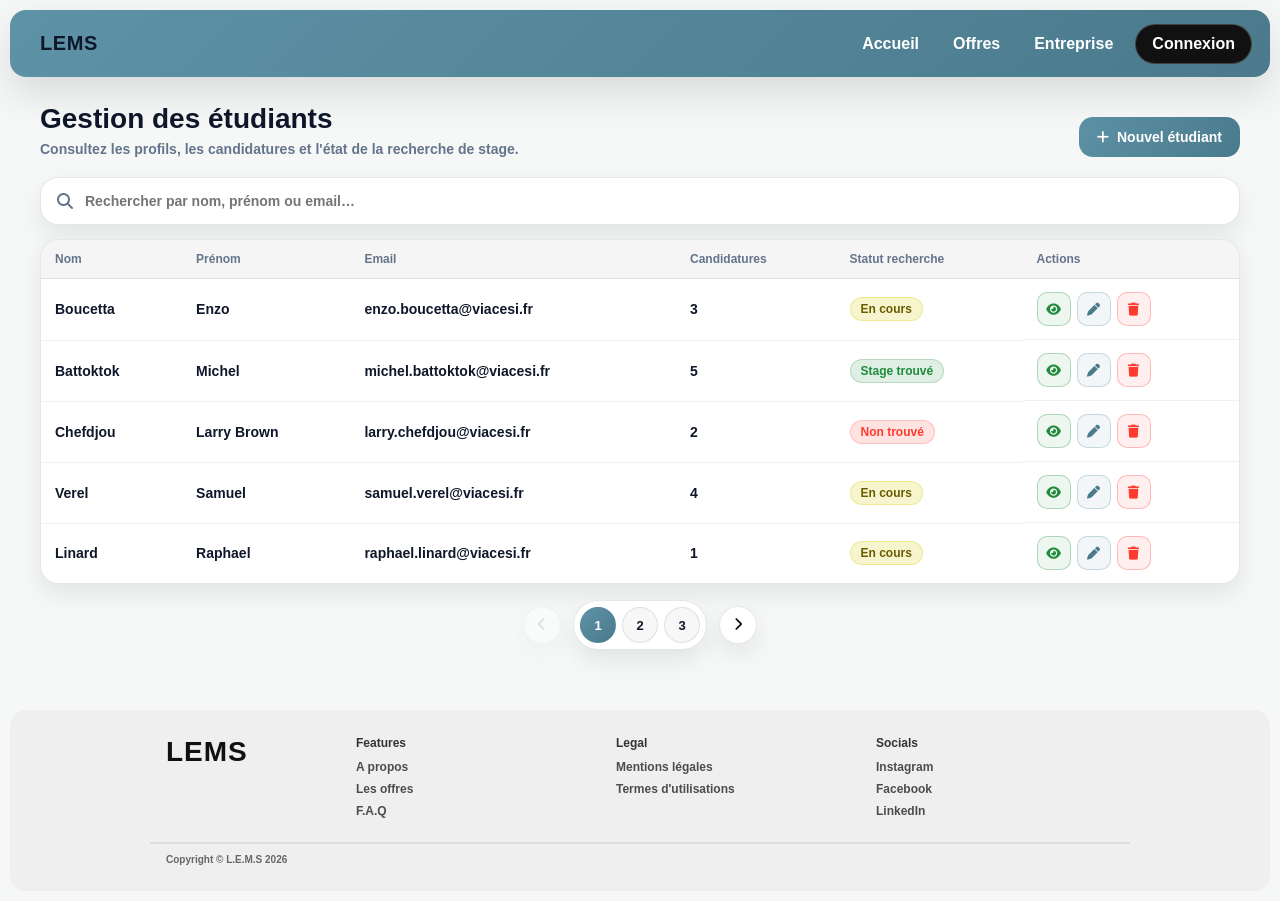
After one commit to LarryBrown802/Projet-dev-web, a PHP site: template templates/student_pilot.html.twig in a window 1280 px wide. The commit adds this page. Run offline with PHP 8.4, Linux system fonts and the light colour scheme; the template is opened without the code that fills it, so the values that code supplies are empty; some libraries are stand-ins or nearby versions.

Commit message:
Ajout de la page student_pilot.html.twig & routage(index.php) & StudentPilotController

```diff
--- a/templates/base.html.twig
+++ b/templates/base.html.twig
@@ -35,7 +35,7 @@
                     <a href="/index.php?page=dashboard_pilot"     class="{% if current_page == 'dashboard_pilot' %}active{% endif %}">Dashboard</a>
                     <a href="/index.php?page=offer_pilot" class="{% if current_page == 'offer_pilot' %}active{% endif %}">Gérer offres</a>
                     <a href="/index.php?page=company_pilot"  class="{% if current_page == 'company_pilot' %}active{% endif %}">Entreprises</a>
-                    <a href="/index.php?page=gestion-etudiants"   class="{% if current_page == 'etudiants' %}active{% endif %}">Étudiants</a>
+                    <a href="/index.php?page=student_pilot"   class="{% if current_page == 'student_pilot' %}active{% endif %}">Étudiants</a>
 
                 {# ===== LIENS ETUDIANT ===== #}
                 {% elseif session.role == 'etudiant' %}
--- /dev/null
+++ b/templates/student_pilot.html.twig
@@ -0,0 +1,121 @@
+{% extends 'base.html.twig' %}
+
+{% block title %}Student{% endblock %}
+
+{% block stylesheets %}
+    <link rel="stylesheet" href="/assets/pages/Pilote.css">
+{% endblock %}
+
+{% block content %}
+<main class="container">
+
+    <div class="page-head">
+        <div>
+            <h1>Gestion des étudiants</h1>
+            <p class="page-subtitle">Consultez les profils, les candidatures et l'état de la recherche de stage.</p>
+        </div>
+        <button class="btn-add" type="button" id="btnCreateEtudiant">
+            <i class="fa-solid fa-plus"></i> Nouvel étudiant
+        </button>
+    </div>
+
+    <!-- Barre recherche -->
+    <div class="search-bar-wrap">
+        <div class="search-bar">
+            <i class="fa-solid fa-magnifying-glass"></i>
+            <input type="search" placeholder="Rechercher par nom, prénom ou email…" aria-label="Rechercher un étudiant" />
+        </div>
+    </div>
+
+    <!-- Tableau -->
+    <div class="table-wrap">
+        <table class="dash-table">
+            <thead>
+                <tr>
+                    <th>Nom</th>
+                    <th>Prénom</th>
+                    <th>Email</th>
+                    <th>Candidatures</th>
+                    <th>Statut recherche</th>
+                    <th>Actions</th>
+                </tr>
+            </thead>
+            <tbody>
+                <tr>
+                    <td><strong>Boucetta</strong></td>
+                    <td>Enzo</td>
+                    <td>enzo.boucetta@viacesi.fr</td>
+                    <td>3</td>
+                    <td><span class="badge badge--wait">En cours</span></td>
+                    <td class="actions-cell">
+                        <button class="btn-icon btn-view-etu" title="Voir les candidatures" data-nom="Boucetta" data-prenom="Enzo" data-email="enzo.boucetta@viacesi.fr" data-candidatures='[{"offre":"Développeur Web","entreprise":"Tech Solutions","date":"20/02/2026","statut":"wait"},{"offre":"Data Analyst","entreprise":"Data Insights","date":"15/02/2026","statut":"ok"},{"offre":"DevOps","entreprise":"Cloud Solutions","date":"10/02/2026","statut":"wait"}]'><i class="fa-solid fa-eye"></i></button>
+                        <button class="btn-icon btn-edit-etu" title="Modifier" data-nom="Boucetta" data-prenom="Enzo" data-email="enzo.boucetta@viacesi.fr"><i class="fa-solid fa-pen"></i></button>
+                        <button class="btn-icon btn-delete-etu" title="Supprimer" data-nom="Boucetta" data-prenom="Enzo"><i class="fa-solid fa-trash"></i></button>
+                    </td>
+                </tr>
+                <tr>
+                    <td><strong>Battoktok</strong></td>
+                    <td>Michel</td>
+                    <td>michel.battoktok@viacesi.fr</td>
+                    <td>5</td>
+                    <td><span class="badge badge--ok">Stage trouvé</span></td>
+                    <td class="actions-cell">
+                        <button class="btn-icon btn-view-etu" title="Voir les candidatures" data-nom="Battoktok" data-prenom="Michel" data-email="michel.battoktok@viacesi.fr" data-candidatures='[{"offre":"Data Analyst","entreprise":"Data Insights","date":"19/02/2026","statut":"ok"},{"offre":"Développeur Web","entreprise":"Tech Solutions","date":"10/02/2026","statut":"no"}]'><i class="fa-solid fa-eye"></i></button>
+                        <button class="btn-icon btn-edit-etu" title="Modifier" data-nom="Battoktok" data-prenom="Michel" data-email="michel.battoktok@viacesi.fr"><i class="fa-solid fa-pen"></i></button>
+                        <button class="btn-icon btn-delete-etu" title="Supprimer" data-nom="Battoktok" data-prenom="Michel"><i class="fa-solid fa-trash"></i></button>
+                    </td>
+                </tr>
+                <tr>
+                    <td><strong>Chefdjou</strong></td>
+                    <td>Larry Brown</td>
+                    <td>larry.chefdjou@viacesi.fr</td>
+                    <td>2</td>
+                    <td><span class="badge badge--no">Non trouvé</span></td>
+                    <td class="actions-cell">
+                        <button class="btn-icon btn-view-etu" title="Voir les candidatures" data-nom="Chefdjou" data-prenom="Larry Brown" data-email="larry.chefdjou@viacesi.fr" data-candidatures='[{"offre":"Cybersécurité","entreprise":"SecureTech","date":"18/02/2026","statut":"no"}]'><i class="fa-solid fa-eye"></i></button>
+                        <button class="btn-icon btn-edit-etu" title="Modifier" data-nom="Chefdjou" data-prenom="Larry Brown" data-email="larry.chefdjou@viacesi.fr"><i class="fa-solid fa-pen"></i></button>
+                        <button class="btn-icon btn-delete-etu" title="Supprimer" data-nom="Chefdjou" data-prenom="Larry Brown"><i class="fa-solid fa-trash"></i></button>
+                    </td>
+                </tr>
+                <tr>
+                    <td><strong>Verel</strong></td>
+                    <td>Samuel</td>
+                    <td>samuel.verel@viacesi.fr</td>
+                    <td>4</td>
+                    <td><span class="badge badge--wait">En cours</span></td>
+                    <td class="actions-cell">
+                        <button class="btn-icon btn-view-etu" title="Voir les candidatures" data-nom="Verel" data-prenom="Samuel" data-email="samuel.verel@viacesi.fr" data-candidatures='[{"offre":"DevOps","entreprise":"Cloud Solutions","date":"17/02/2026","statut":"wait"},{"offre":"Ingénieur IA","entreprise":"AI Labs","date":"12/02/2026","statut":"wait"}]'><i class="fa-solid fa-eye"></i></button>
+                        <button class="btn-icon btn-edit-etu" title="Modifier" data-nom="Verel" data-prenom="Samuel" data-email="samuel.verel@viacesi.fr"><i class="fa-solid fa-pen"></i></button>
+                        <button class="btn-icon btn-delete-etu" title="Supprimer" data-nom="Verel" data-prenom="Samuel"><i class="fa-solid fa-trash"></i></button>
+                    </td>
+                </tr>
+                <tr>
+                    <td><strong>Linard</strong></td>
+                    <td>Raphael</td>
+                    <td>raphael.linard@viacesi.fr</td>
+                    <td>1</td>
+                    <td><span class="badge badge--wait">En cours</span></td>
+                    <td class="actions-cell">
+                        <button class="btn-icon btn-view-etu" title="Voir les candidatures" data-nom="Linard" data-prenom="Raphael" data-email="raphael.linard@viacesi.fr" data-candidatures='[{"offre":"Ingénieur IA","entreprise":"AI Labs","date":"16/02/2026","statut":"wait"}]'><i class="fa-solid fa-eye"></i></button>
+                        <button class="btn-icon btn-edit-etu" title="Modifier" data-nom="Linard" data-prenom="Raphael" data-email="raphael.linard@viacesi.fr"><i class="fa-solid fa-pen"></i></button>
+                        <button class="btn-icon btn-delete-etu" title="Supprimer" data-nom="Linard" data-prenom="Raphael"><i class="fa-solid fa-trash"></i></button>
+                    </td>
+                </tr>
+            </tbody>
+        </table>
+    </div>
+
+    <!-- Refaire la Pagination avec PHP-->
+    <!-- Pagination -->
+    <nav class="pagination" aria-label="Pagination des étudiants">
+      <button class="page-arrow" type="button" disabled><i class="fa-solid fa-chevron-left"></i></button>
+      <div class="page-numbers">
+        <button class="page-number active" type="button">1</button>
+        <button class="page-number" type="button">2</button>
+        <button class="page-number" type="button">3</button>
+      </div>
+      <button class="page-arrow" type="button"><i class="fa-solid fa-chevron-right"></i></button>
+    </nav>
+
+</main>
+{% endblock %}
```
Also changed, not shown: public/index.php (+7 -0 lines), src/Controllers/StudentPilotController.php (added, +23 -0 lines).
